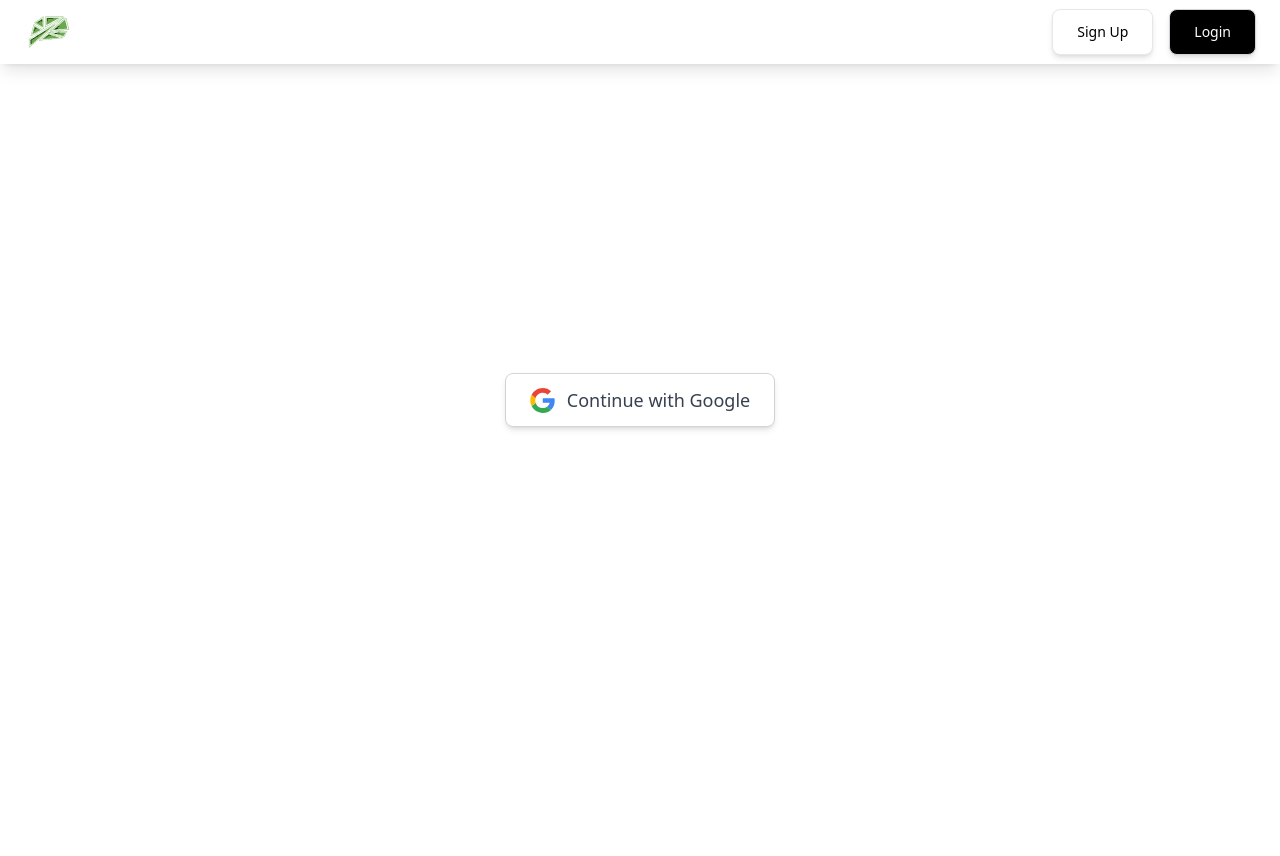
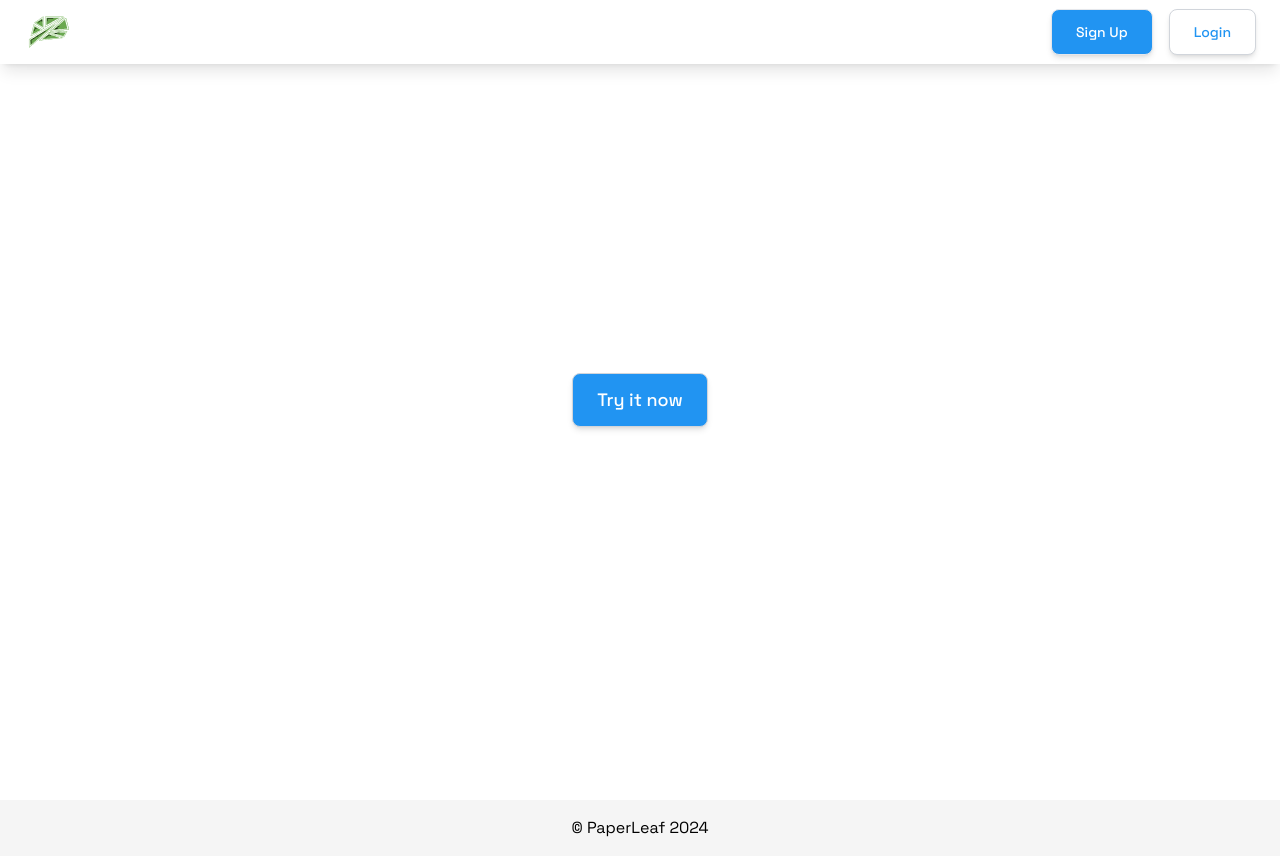
Before and after one commit to randamit123/Latex, a Next.js app in the folder latexwebapp/: page / in a window 1280 px wide. Before the commit the page ends 800 px from the top, so only its background shows below. Built offline with nearby package versions, Linux system fonts and the light colour scheme; no server answers; a web font is replaced by a local one.

Commit message:
basic style updates in preperation for frontend, new font, minor button color changes

```diff
--- a/latexwebapp/src/app/components/ImageUploader.tsx
+++ b/latexwebapp/src/app/components/ImageUploader.tsx
@@ -153,7 +153,7 @@ export default function ImageUploader() {
       )}
       <button
         onClick={handleSubmit}
-        className={`bg-blue-600 text-white w-full py-2 rounded-lg hover:bg-blue-700 transition duration-300 ${
+        className={`bg-[#2194F2] text-white w-full py-2 rounded-lg hover:bg-white hover:text-[#2194F2] hover:outline hover:outline-1 hover:outline-[#2194F2] transition duration-300 ${
           isLoading ? "opacity-50 cursor-not-allowed" : ""
         }`}
         disabled={isLoading}
--- a/latexwebapp/src/app/components/auth/GoogleSignInButton.tsx
+++ b/latexwebapp/src/app/components/auth/GoogleSignInButton.tsx
@@ -10,11 +10,11 @@ export function GoogleSignInButton() {
 
     return (
         <button
-            className="flex items-center justify-center gap-3 bg-white text-gray-700 border border-gray-300 rounded-lg shadow-md px-6 py-3 text-lg font-medium transition duration-200 hover:bg-gray-100 hover:shadow-lg focus:outline-none focus:ring-2 focus:ring-gray-300"
+            className="flex items-center justify-center gap-3 bg-[#2194F2] text-white border border-gray-300 rounded-lg shadow-md px-6 py-3 text-lg font-medium transition duration-200 hover:bg-white hover:text-[#2194F2] hover:shadow-lg focus:outline-none focus:ring-2 focus:ring-gray-300"
             onClick={handleClick}
         >
-            <Image src="/GoogleIcon.svg" alt="Google Icon" width={25} height={25} />
-            <span>Continue with Google</span>
+            {/* <Image src="/GoogleIcon.svg" alt="Google Icon" width={25} height={25} /> */}
+            <span>Try it now</span>
         </button>
     );
 }
--- a/latexwebapp/src/app/components/auth/LoginButton.tsx
+++ b/latexwebapp/src/app/components/auth/LoginButton.tsx
@@ -10,7 +10,7 @@ export default function LoginButton() {
 
     return (
         <button
-            className="flex items-center justify-center gap-3 bg-black text-white border border-gray-300 rounded-lg px-6 py-3 text-sm font-medium shadow-md transition duration-200 hover:bg-gray-400 hover:shadow-lg focus:outline-none focus:ring-2 focus:ring-gray-300"
+            className="flex items-center justify-center gap-3 bg-white text-[#2194F2] border border-gray-300 rounded-lg px-6 py-3 text-sm font-medium shadow-md transition duration-200 hover:text-white hover:bg-[#2194F2] hover:shadow-lg focus:outline-none focus:ring-2 focus:ring-gray-300"
             onClick={handleClick}
         >
             <span>Login</span>
--- a/latexwebapp/src/app/components/auth/LogoutButton.tsx
+++ b/latexwebapp/src/app/components/auth/LogoutButton.tsx
@@ -10,7 +10,7 @@ export function LogoutButton() {
     return (
         <button
             onClick={handleLogout}
-            className="flex items-center justify-center gap-3 bg-black text-white rounded-lg px-6 py-3 text-sm font-medium shadow-md transition duration-200 hover:bg-gray-400 hover:shadow-lg focus:outline-none focus:ring-2 focus:ring-gray-300"
+            className="flex items-center justify-center gap-3 bg-white text-[#2194F2] rounded-lg px-6 py-3 text-sm font-medium shadow-md transition duration-200 hover:text-white hover:bg-[#2194F2] hover:shadow-lg focus:outline-none focus:ring-2 focus:ring-gray-300"
         >
             <span>Logout</span>
         </button>
--- a/latexwebapp/src/app/components/auth/SignUpButton.tsx
+++ b/latexwebapp/src/app/components/auth/SignUpButton.tsx
@@ -10,7 +10,7 @@ export default function SignUpButton() {
 
     return (
         <button
-            className="flex items-center justify-center gap-3 bg-white text-black border border-grey-300 rounded-lg px-6 py-3 text-sm font-medium shadow-md transition duration-200 hover:bg-gray-400 hover:shadow-lg focus:outline-none focus:ring-2 focus:ring-gray-300"
+            className="flex items-center justify-center gap-3 bg-[#2194F2] text-white border border-grey-300 rounded-lg px-6 py-3 text-sm font-medium shadow-md transition duration-200 hover:bg-white hover:text-[#2194F2] hover:shadow-lg focus:outline-none focus:ring-2 focus:ring-gray-300"
             onClick={handleClick}
         >
             <span>Sign Up</span>
--- a/latexwebapp/src/app/components/layout/Footer.tsx
+++ b/latexwebapp/src/app/components/layout/Footer.tsx
@@ -1,2 +1,7 @@
 export default function Footer() {
+  return (
+    <footer style={{ textAlign: 'center', padding: '1rem 0', backgroundColor: '#f5f5f5' }}>
+      <p style={{ margin: 0 }}>&copy; PaperLeaf 2024</p>
+    </footer>
+  );
 }
--- a/latexwebapp/src/app/layout.tsx
+++ b/latexwebapp/src/app/layout.tsx
@@ -1,19 +1,13 @@
 import type { Metadata } from "next";
-import localFont from "next/font/local";
+import { Space_Grotesk } from 'next/font/google';
 import "./globals.css";
 import { Providers } from "./providers";
 import Navbar from "./components/layout/Navbar";
 import Footer from "./components/layout/Footer";
 
-const geistSans = localFont({
-  src: "./fonts/GeistVF.woff",
-  variable: "--font-geist-sans",
-  weight: "100 900",
-});
-const geistMono = localFont({
-  src: "./fonts/GeistMonoVF.woff",
-  variable: "--font-geist-mono",
-  weight: "100 900",
+const spaceGrotesk = Space_Grotesk({
+  subsets: ['latin'],
+  weight: ['400', '500', '700'],
 });
 
 export const metadata: Metadata = {
@@ -29,7 +23,7 @@ export default function RootLayout({
   return (
     <html lang="en">
       <body
-        className={`${geistSans.variable} ${geistMono.variable} antialiased`}
+        className={`${spaceGrotesk.className}`}
       >
         <Providers>
           <Navbar />
--- a/latexwebapp/src/app/page.tsx
+++ b/latexwebapp/src/app/page.tsx
@@ -10,7 +10,7 @@ export default async function LandingPage() {
 
   return (
     <div>
-      <div className="flex items-center justify-center h-screen">
+      <div className="flex items-center justify-center h-screen "> {/* bg-gradient-to-b from-green-100 to-green-600 */}
         <GoogleSignInButton />
       </div>
 
```
Also changed, not shown: 1 other file (tests, documents, lock files or other folders).
